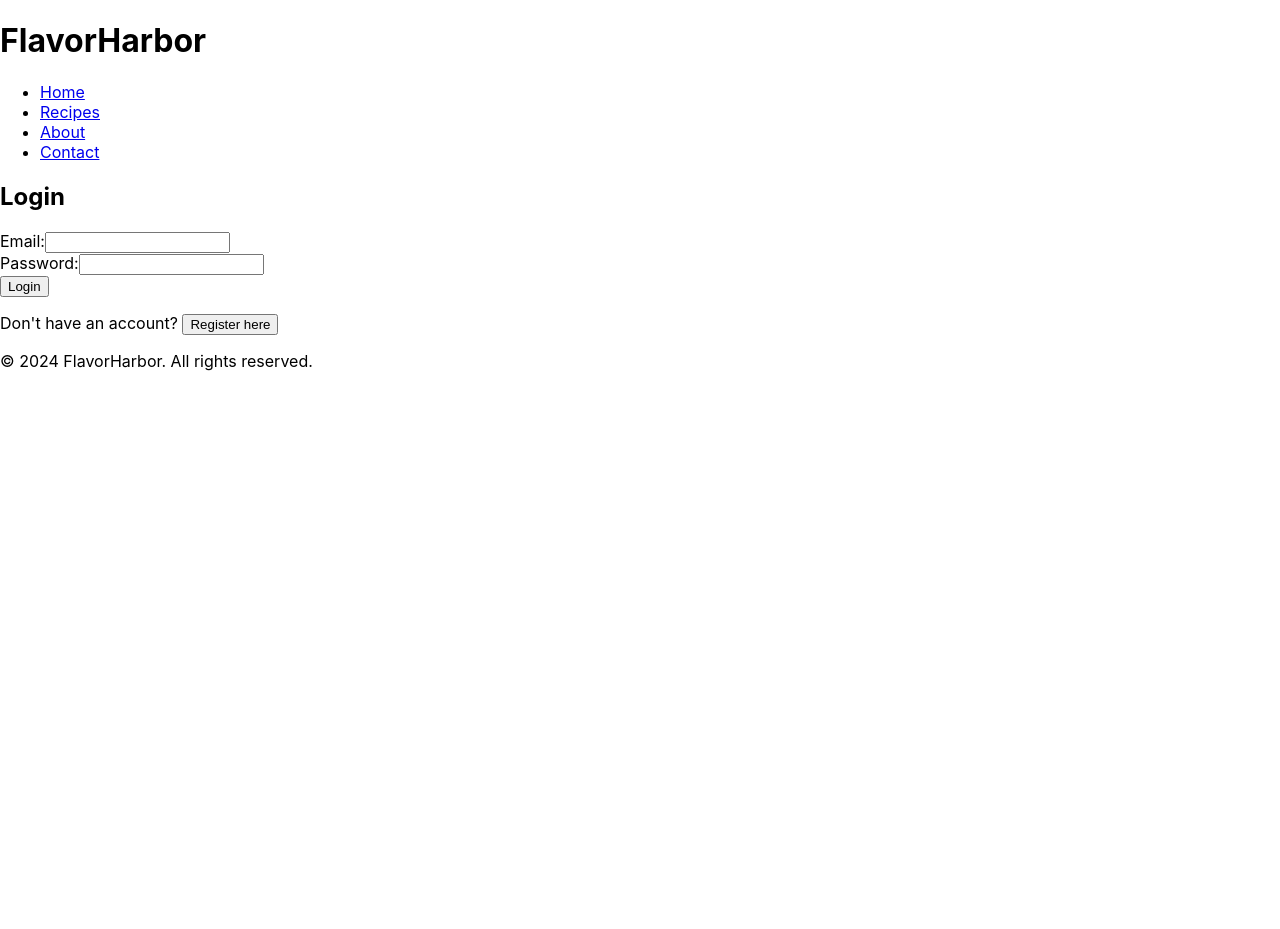
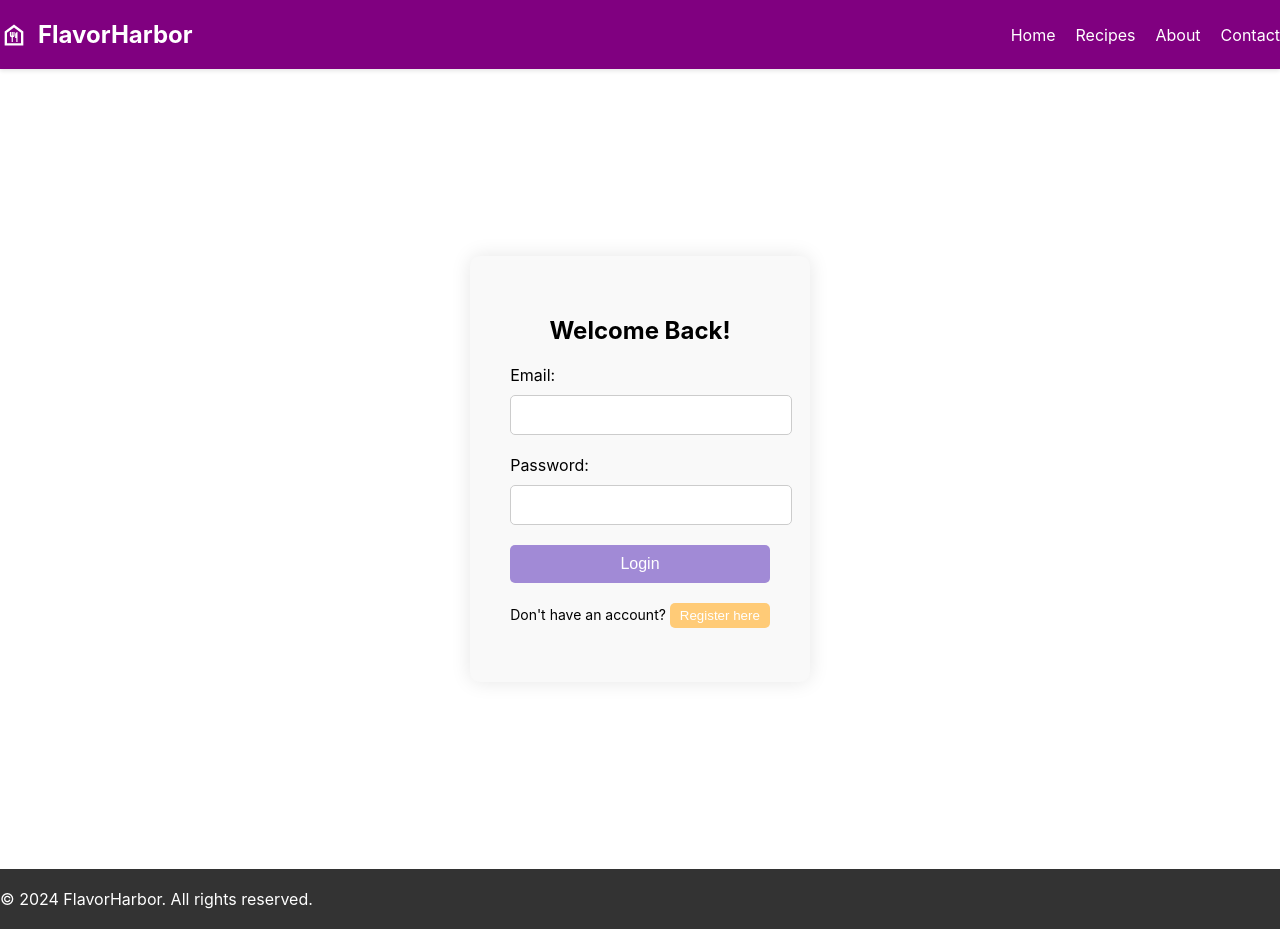
Before and after one commit to jasleen-github/INFO-5139-ProductBacklog, a React (Create React App) app in the folder flavor-harbor/: page / in a window 1280 px wide. Before the commit the page ends 800 px from the top, so only its background shows below. Built offline with nearby package versions, Linux system fonts and the light colour scheme.

Commit message:
css added in login

```diff
--- a/flavor-harbor/package.json
+++ b/flavor-harbor/package.json
@@ -11,6 +11,7 @@
     "firebase": "^10.8.1",
     "react": "^18.2.0",
     "react-dom": "^18.2.0",
+    "react-icons": "^5.0.1",
     "react-native": "^0.73.5",
     "react-native-safe-area-context": "^4.9.0",
     "react-native-screens": "^3.29.0",
--- a/flavor-harbor/src/Components/Pages/Footer.js
+++ b/flavor-harbor/src/Components/Pages/Footer.js
@@ -1,4 +1,5 @@
 import React from "react";
+import "../../assets/Styles/Footer.css";
 
 const Footer = () => {
   return (
--- a/flavor-harbor/src/Components/Pages/Header.js
+++ b/flavor-harbor/src/Components/Pages/Header.js
@@ -1,10 +1,14 @@
 import React from "react";
-
+import "../../assets/Styles/Header.css";
+import { MdOutlineFoodBank } from "react-icons/md";
 const Header = () => {
   return (
     <header className="header">
       <div className="container">
-        <h1>FlavorHarbor</h1>
+        <h1>
+          <MdOutlineFoodBank />
+          FlavorHarbor
+        </h1>
         <nav>
           <ul>
             <li>
--- a/flavor-harbor/src/Components/Pages/LoginPage.js
+++ b/flavor-harbor/src/Components/Pages/LoginPage.js
@@ -1,4 +1,5 @@
 import React, { useState } from "react";
+import "../../assets/Styles/LoginPage.css"; // Import CSS file for styling
 
 const LoginPage = ({ togglePage }) => {
   // State for input values
@@ -17,35 +18,46 @@ const LoginPage = ({ togglePage }) => {
 
   return (
     <div className="login-container">
-      <h2>Login</h2>
-
+      <div className="login-content">
+        <h2 className="login-title">Welcome Back!</h2>
         <form onSubmit={handleSubmit}>
           <div className="form-group">
-          <label htmlFor="email">Email:</label>
+            <label htmlFor="email" className="login-label">
+              Email:
+            </label>
             <input
               type="email"
               id="email"
               value={email}
               onChange={(e) => setEmail(e.target.value)}
+              className="login-input"
               required
             />
           </div>
           <div className="form-group">
-          <label htmlFor="password">Password:</label>
+            <label htmlFor="password" className="login-label">
+              Password:
+            </label>
             <input
               type="password"
               id="password"
               value={password}
               onChange={(e) => setPassword(e.target.value)}
+              className="login-input"
               required
             />
           </div>
-        <button type="submit">Login</button>
+          <button type="submit" className="login-button">
+            Login
+          </button>
         </form>
-      <p>
+        <p className="login-footer">
           Don't have an account?{" "}
-        <button onClick={togglePage}>Register here</button>
+          <button onClick={togglePage} className="register-button">
+            Register here
+          </button>
         </p>
+      </div>
     </div>
   );
 };
--- /dev/null
+++ b/flavor-harbor/src/assets/Styles/Footer.css
@@ -0,0 +1,20 @@
+/* Footer.css */
+.footer {
+  background-color: #333;
+  color: #fff;
+  padding: 20px 0;
+  text-align: center;
+}
+
+.footer p {
+  margin: 0;
+}
+
+.footer a {
+  color: #fff;
+  text-decoration: none;
+}
+
+.footer a:hover {
+  text-decoration: underline;
+}
--- /dev/null
+++ b/flavor-harbor/src/assets/Styles/Header.css
@@ -0,0 +1,51 @@
+/* Header.css */
+.header {
+  background-color: purple;
+  color: #fff; /* Text color for better contrast */
+  padding: 20px 0;
+  box-shadow: 0 2px 4px rgba(0, 0, 0, 0.1);
+}
+
+.container {
+  display: flex;
+  justify-content: space-between;
+  align-items: center;
+}
+
+.container h1 {
+  display: flex;
+  align-items: center;
+  margin: 0;
+  font-size: 24px;
+}
+
+.container h1 svg {
+  font-size: 28px;
+  margin-right: 10px;
+  color: #fff; /* Match text color */
+}
+
+nav ul {
+  list-style-type: none;
+  margin: 0;
+  padding: 0;
+}
+
+nav ul li {
+  display: inline;
+  margin-right: 20px;
+}
+
+nav ul li:last-child {
+  margin-right: 0;
+}
+
+nav ul li a {
+  color: #fff; /* Match text color */
+  text-decoration: none;
+  font-size: 16px;
+}
+
+nav ul li a:hover {
+  text-decoration: underline;
+}
--- /dev/null
+++ b/flavor-harbor/src/assets/Styles/LoginPage.css
@@ -0,0 +1,71 @@
+.login-container {
+  display: flex;
+  justify-content: center;
+  align-items: center;
+  height: 100vh;
+}
+
+.login-content {
+  max-width: 400px;
+  padding: 40px;
+  background-color: #f9f9f9;
+  border-radius: 10px;
+  box-shadow: 0 0 20px rgba(0, 0, 0, 0.1);
+}
+
+.login-title {
+  font-size: 24px;
+  margin-bottom: 20px;
+  text-align: center;
+}
+
+.login-label {
+  display: block;
+  margin-bottom: 10px;
+  font-size: 16px;
+}
+
+.login-input {
+  width: 100%;
+  padding: 10px;
+  border: 1px solid #ccc;
+  border-radius: 5px;
+  font-size: 16px;
+  margin-bottom: 20px;
+}
+
+.login-button {
+  width: 100%;
+  padding: 10px;
+  background-color: #a18ad6; /* Pastel purple */
+  color: #fff;
+  border: none;
+  border-radius: 5px;
+  font-size: 16px;
+  cursor: pointer;
+  transition: background-color 0.3s ease; /* Smooth transition */
+}
+
+.login-button:hover {
+  background-color: #7b5ead; /* Darker shade of pastel purple */
+}
+
+.login-footer {
+  margin-top: 20px;
+  font-size: 14px;
+  text-align: center;
+}
+
+.register-button {
+  background-color: #ffcb77; /* Pastel orange */
+  color: #fff;
+  border: none;
+  border-radius: 5px;
+  padding: 5px 10px;
+  cursor: pointer;
+  transition: background-color 0.3s ease; /* Smooth transition */
+}
+
+.register-button:hover {
+  background-color: #ffac33; /* Darker shade of pastel orange */
+}
```
Also changed, not shown: 1 other file (tests, documents, lock files or other folders). Lines whose indentation alone changed are shown as unchanged.
